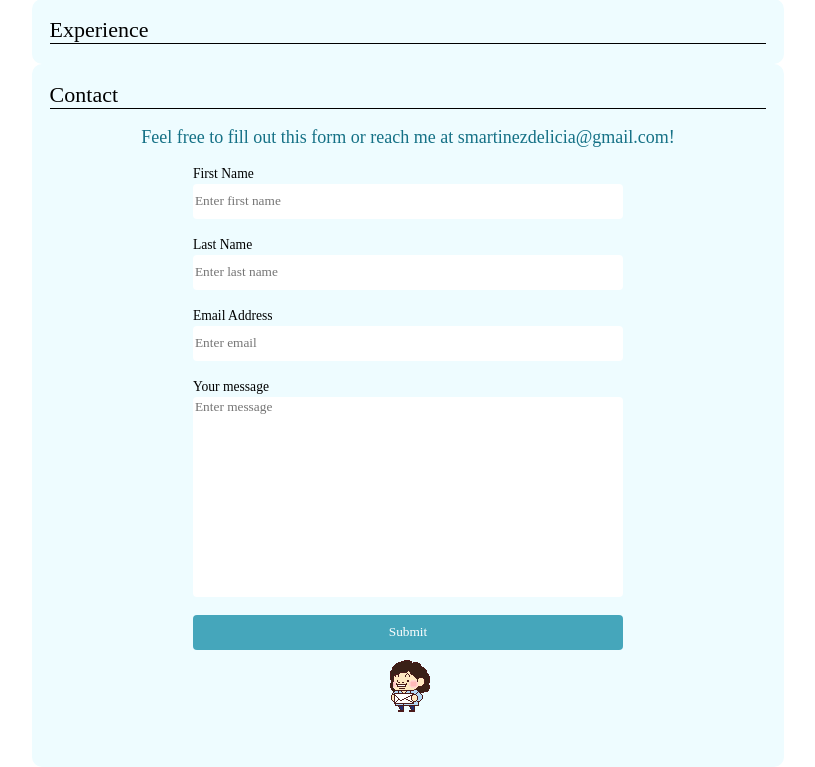
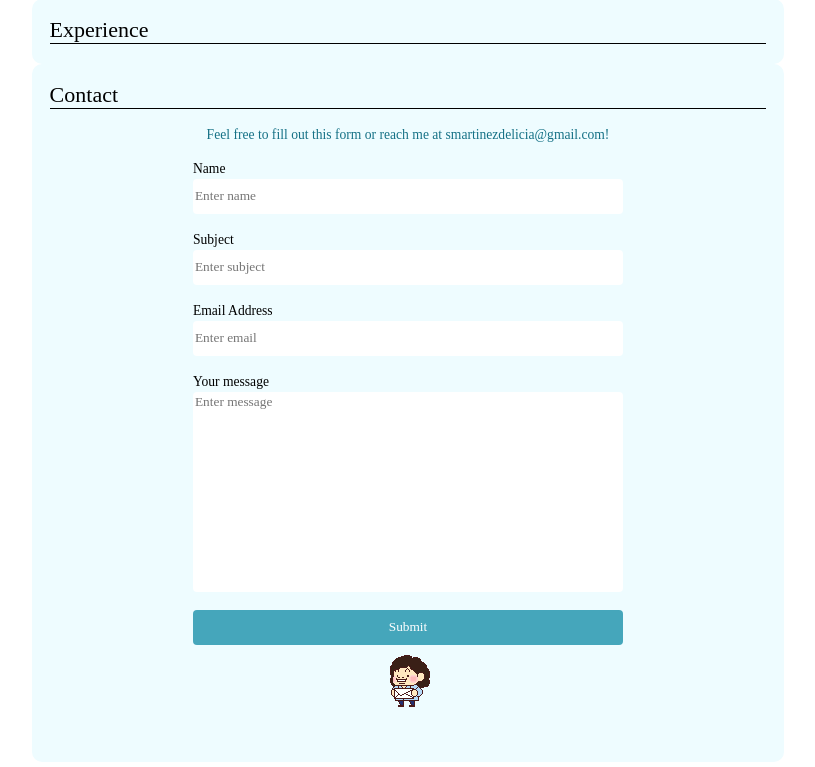
Before and after one commit to Stephanie-Delicia/stephanie-delicia.github.io, a PHP site: page / in a window 1280 px wide. Shown: the part 1048-1815 px from the top of the page, without its empty margins (250-1065 px from the left). Run offline with PHP 8.4, Linux system fonts and the light colour scheme.

Commit message:
Add files via upload

```diff
--- a/css/styles.css
+++ b/css/styles.css
@@ -254,7 +254,7 @@ input[type=submit]:hover {
 }
 
 .centerText {
-  font-size: 18px;
+  font-size: 0.85em;
   margin: auto;
   text-align: center;
   color: #157186;
--- a/index.html
+++ b/index.html
@@ -95,23 +95,23 @@
         <div class="contact-form-container">
             <form id="contactForm" action="#" method="POST" enctype="multipart/form-data">
                 <div class="form-group">
-                    <label class="required" for="first_name"> First Name </label>
+                    <label class="required" for="name"> Name </label>
                     <br>
                     <input type="text"
-                    id="First name"
-                    name="First name"
-                    placeholder="Enter first name" required>
+                    id="name"
+                    name="name"
+                    placeholder="Enter name" required>
                     <span class="error-message" id="nameError"></span>
                 </div>
 
                 <div class="form-group">
-                    <label for="last_name">Last Name</label>
+                    <label for="subject">Subject</label>
                     <br>
                     <input type="text"
-                    id="Last name"
-                    name="Last name"
-                    placeholder="Enter last name" required>
-                    <span class="error-message" id="nameError"></span>
+                    id="subject"
+                    name="subject"
+                    placeholder="Enter subject" required>
+                    <span class="error-message" id="subjectError"></span>
                 </div>
 
                 <div class="form-group">
```
